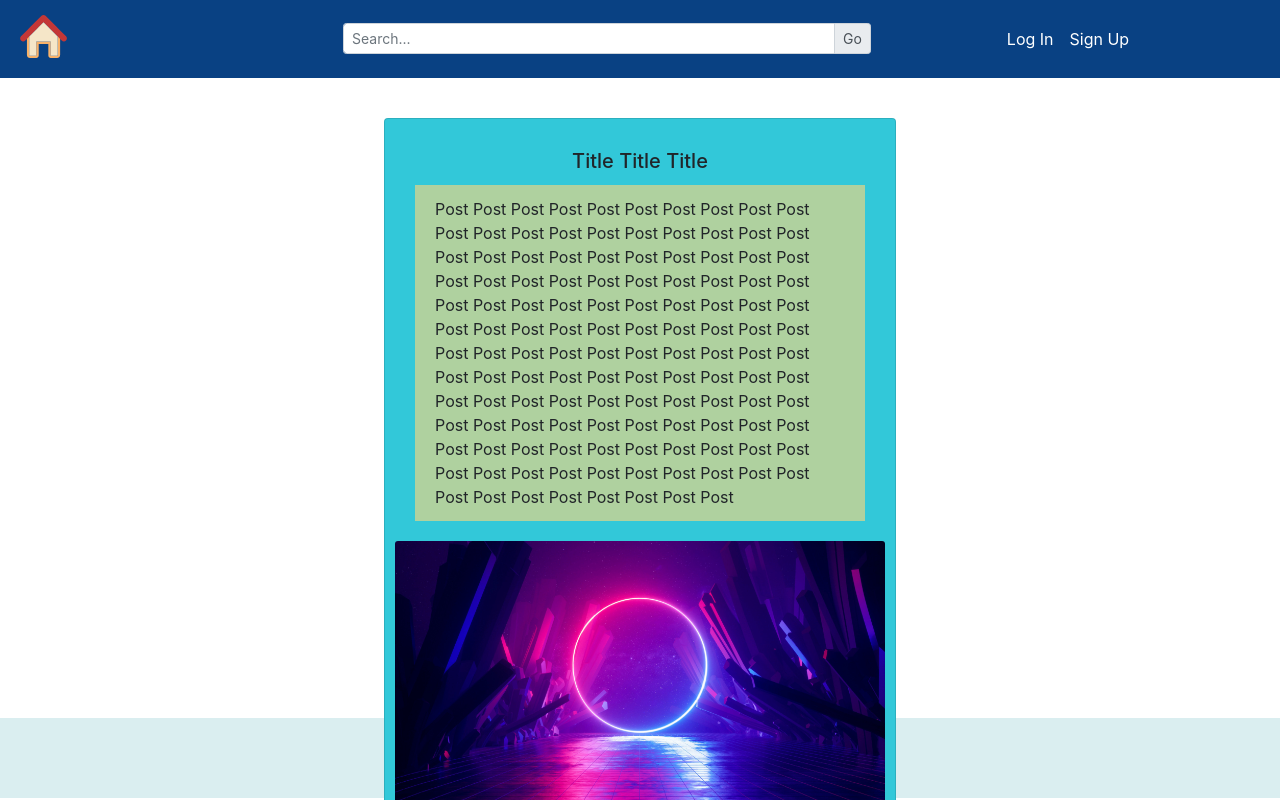
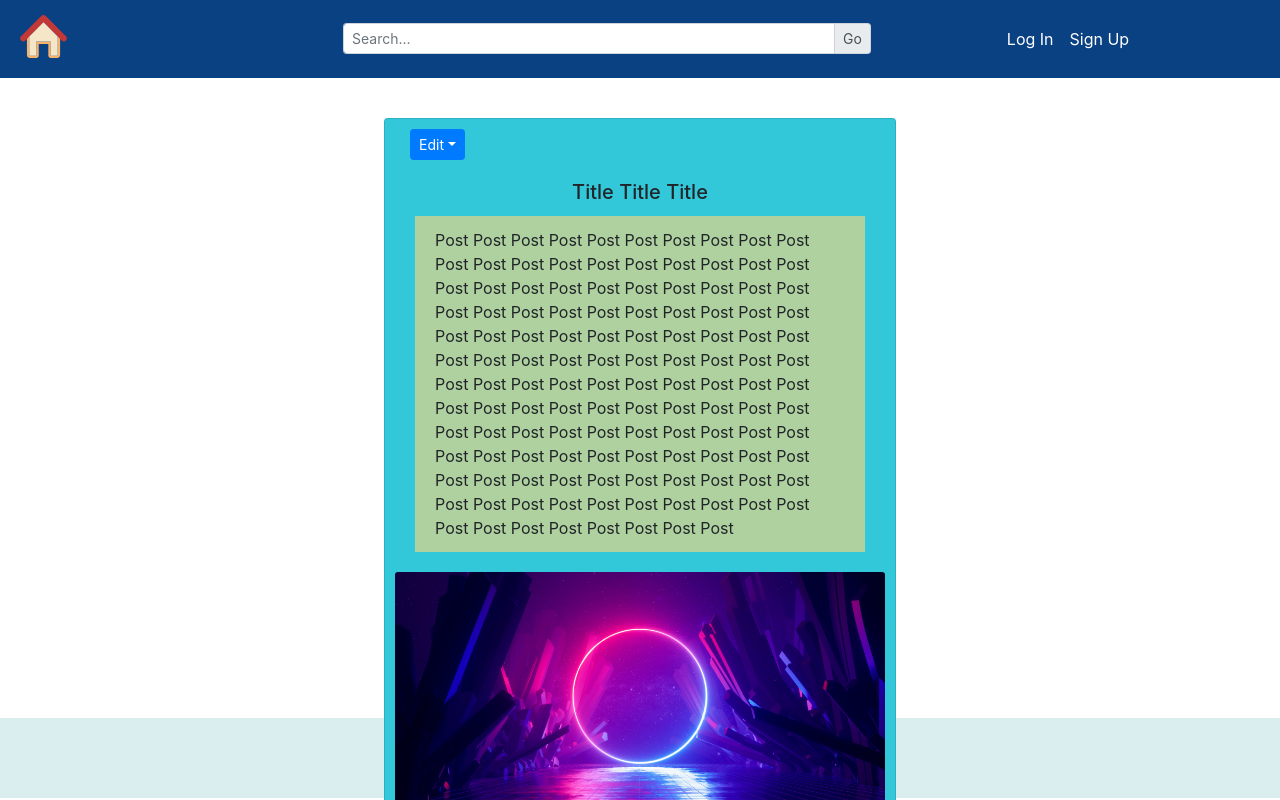
Before and after one commit to arrikenw/IT-Project, a React (Create React App) app in the folder client/: page /post in a window 1280 px wide. Shown: the top 800 px of the page. Built offline with nearby package versions, Linux system fonts and the light colour scheme; no server answers; the HTML template or start-up script is replaced by a standard one.

Commit message:
add edit post button

```diff
--- a/client/src/components/PostPage/PostForm.js
+++ b/client/src/components/PostPage/PostForm.js
@@ -26,6 +26,14 @@ class PostForm extends Component {
         return (
             <div>
                 <Card  style={{backgroundColor: "#32c8d9", padding: "10px"}}>
+                    <Container>
+                        <DropdownButton size="sm" id="dropdown-basic-button" title="Edit">
+                            <Dropdown.Item href="#/action-1">Edit</Dropdown.Item>
+                            <Dropdown.Item href="#/action-2">Pin</Dropdown.Item>
+                            <Dropdown.Item href="#/action-2">Delete</Dropdown.Item>
+                        </DropdownButton>
+                    </Container>
+
                     <Card.Body>
                         <Card.Title style = {{textAlign: "center"}}>Title Title Title</Card.Title>
 
@@ -40,7 +48,7 @@ class PostForm extends Component {
                         <Card.Img variant="top" src={require("../../assets/picture.jpg")} />
                     </div>
 
-                    <Container class = "vertical-center">
+                    <Container>
                         <Row>
                             <Button size = "sm" id = "like-button">
                                 Like
```
